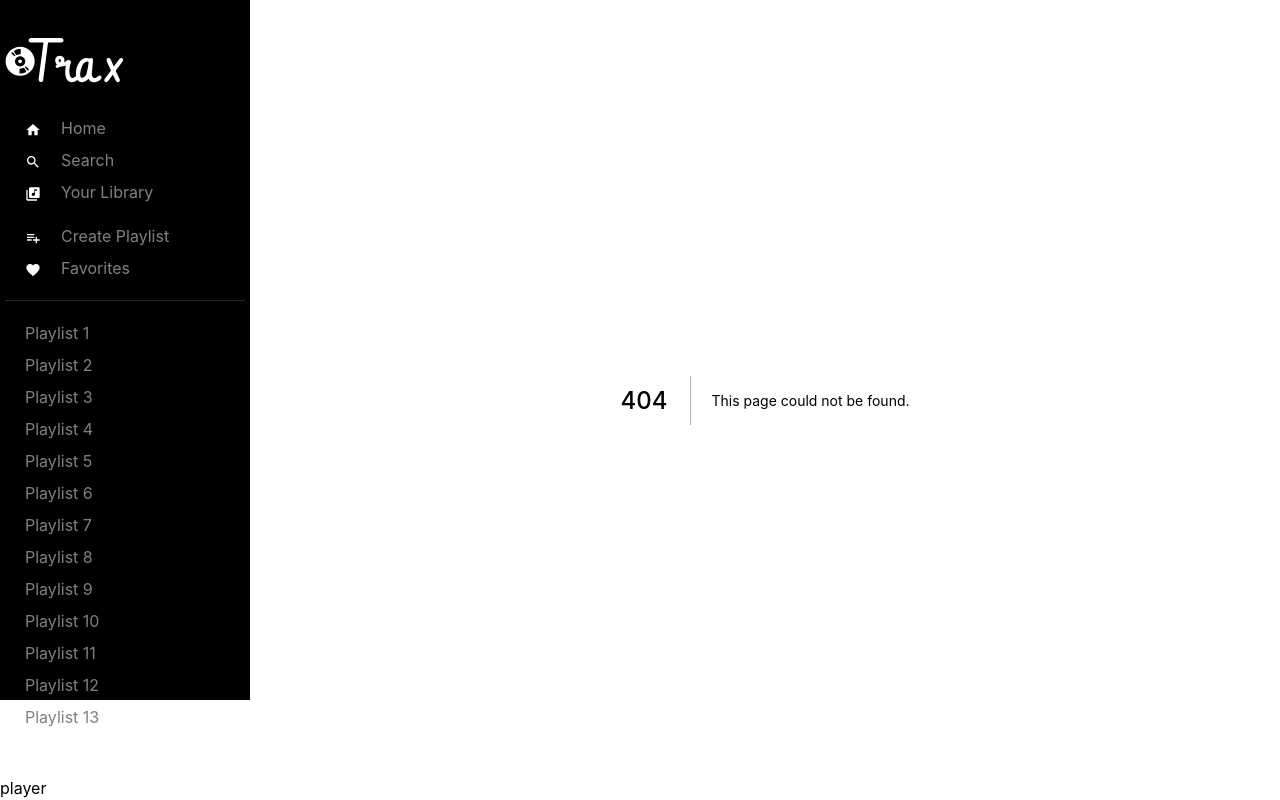
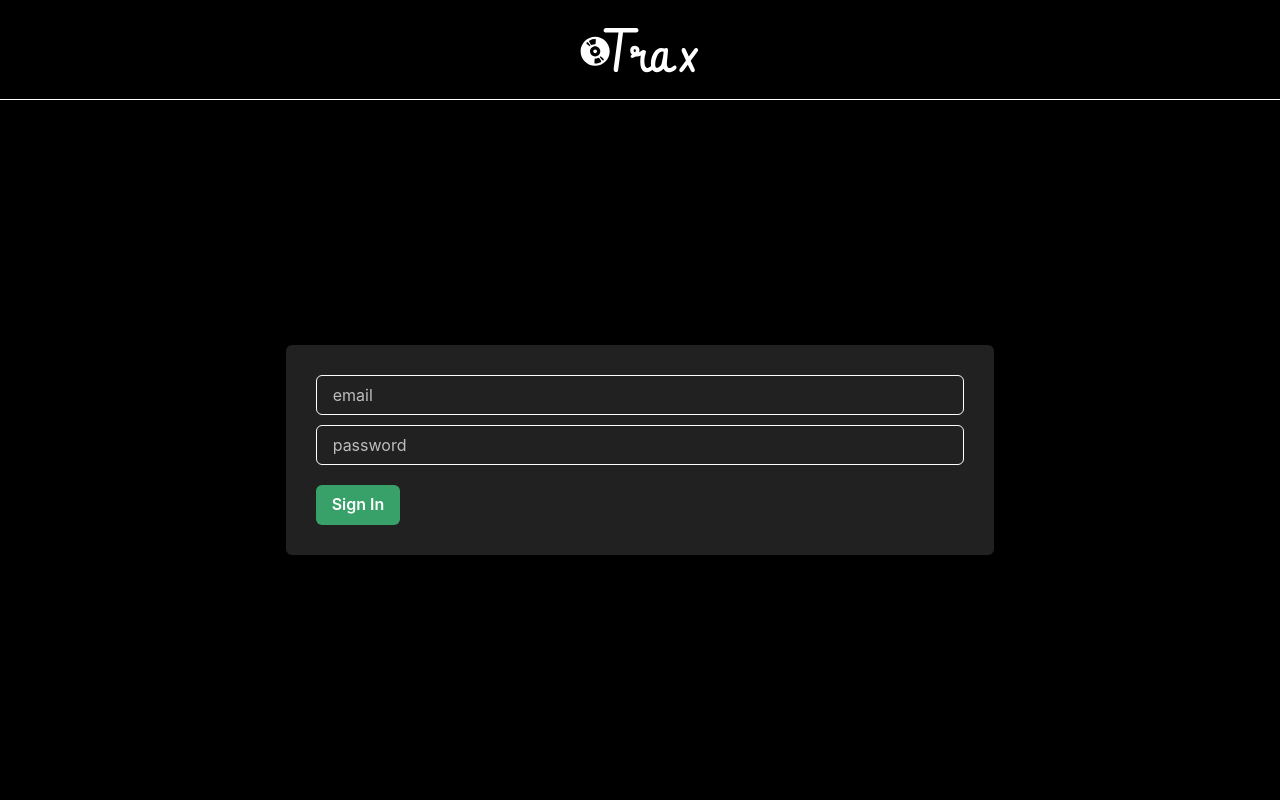
Before and after one commit to florxgomez/music-app, a Next.js app: page /signin in a window 1280 px wide. Before the commit this address had no page. Built offline with nearby package versions, Linux system fonts and the light colour scheme.

Commit message:
add auth

```diff
--- /dev/null
+++ b/components/authForm.tsx
@@ -0,0 +1,67 @@
+import { Box, Flex, Input, Button } from "@chakra-ui/react";
+import { useRouter } from "next/router";
+import { FC, useState } from "react";
+import { useSWRConfig } from "swr";
+import { auth } from "../lib/mutations";
+import NextImage from "next/image";
+
+const AuthForm: FC<{ mode: "signin" | "signup" }> = ({ mode }) => {
+  const [email, setEmail] = useState("");
+  const [password, setPassword] = useState("");
+  const [loading, setLoading] = useState(false);
+  const router = useRouter();
+
+  const handleSubmit = async (e) => {
+    e.preventDefault();
+    setLoading(true);
+
+    await auth(mode, { email, password });
+    setLoading(false);
+    router.push("/");
+  };
+
+  return (
+    <Box height="100vh" width="100vw" bg="black" color="white">
+      <Flex
+        justify="center"
+        align="center"
+        height="100px"
+        borderBottom="white 1px solid"
+      >
+        <NextImage src="/logo.svg" height={60} width={120} />
+      </Flex>
+      <Flex justify="center" align="center" height="calc(100vh - 100px)">
+        <Box padding="30px" bg="gray.900" borderRadius="6px">
+          <form onSubmit={handleSubmit}>
+            <Input
+              placeholder="email"
+              type="email"
+              onChange={(e) => setEmail(e.target.value)}
+              marginBottom="10px"
+            />
+            <Input
+              placeholder="password"
+              type="password"
+              onChange={(e) => setPassword(e.target.value)}
+              marginBottom="20px"
+            />
+            <Button
+              type="submit"
+              bg="green.500"
+              isLoading={loading}
+              sx={{
+                "&:hover": {
+                  bg: "green.300",
+                },
+              }}
+            >
+              {mode === "signin" ? "Sign In" : "Sign Up"}
+            </Button>
+          </form>
+        </Box>
+      </Flex>
+    </Box>
+  );
+};
+
+export default AuthForm;
--- /dev/null
+++ b/lib/auth.ts
@@ -0,0 +1,29 @@
+import jwt from "jsonwebtoken";
+import { NextApiRequest, NextApiResponse } from "next";
+import prisma from "./prisma";
+
+export const validateRoute = (handler) => {
+  return async (req: NextApiRequest, res: NextApiResponse) => {
+    const { TRAX_ACCESS_TOKEN: token } = req.cookies;
+    if (token) {
+      let user;
+
+      try {
+        const { id } = jwt.verify(token, "hello");
+        user = await prisma.user.findUnique({
+          where: { id },
+        });
+        if (!user) {
+          throw new Error("Not real user");
+        }
+      } catch (error) {
+        res.status(401);
+        res.json({ error: "Not Authorized" });
+        return;
+      }
+      return handler(req, res, user);
+    }
+    res.status(401);
+    res.json({ error: "Not Authorized" });
+  };
+};
--- /dev/null
+++ b/lib/fetcher.ts
@@ -0,0 +1,10 @@
+export default function fetcher(url: string, data = undefined) {
+  return fetch(`${window.location.origin}/api/${url}`, {
+    method: data ? "POST" : "GET",
+    credentials: "include",
+    headers: {
+      "Content-Type": "application/json",
+    },
+    body: JSON.stringify(data),
+  });
+}
--- /dev/null
+++ b/lib/mutations.ts
@@ -0,0 +1,8 @@
+import fetcher from "./fetcher";
+
+export const auth = (
+  mode: "signin" | "signout",
+  body: { email: string; password: string }
+) => {
+  return fetcher(`/${mode}`, body);
+};
--- a/pages/_app.tsx
+++ b/pages/_app.tsx
@@ -33,9 +33,13 @@
 const MyApp = ({ Component, pageProps }) => {
   return (
     <ChakraProvider theme={theme}>
-      <PlayerLayout>
+      {Component.authPage ? (
         <Component {...pageProps} />
-      </PlayerLayout>
+      ) : (
+        <PlayerLayout>
+          <Component {...pageProps} />
+        </PlayerLayout>
+      )}
     </ChakraProvider>
   );
 };
--- /dev/null
+++ b/pages/api/me.ts
@@ -0,0 +1,5 @@
+import { validateRoute } from "../../lib/auth";
+
+export default validateRoute((req, res, user) => {
+  res.json(user);
+});
--- /dev/null
+++ b/pages/signin.tsx
@@ -0,0 +1,9 @@
+import AuthForm from "../components/authForm";
+
+const Signin = () => {
+  return <AuthForm mode="signin" />;
+};
+
+Signin.authPage = true;
+
+export default Signin;
```
Also changed, not shown: pages/_middleware.ts (added, +13 -0 lines), pages/signup.tsx (added, +9 -0 lines).
